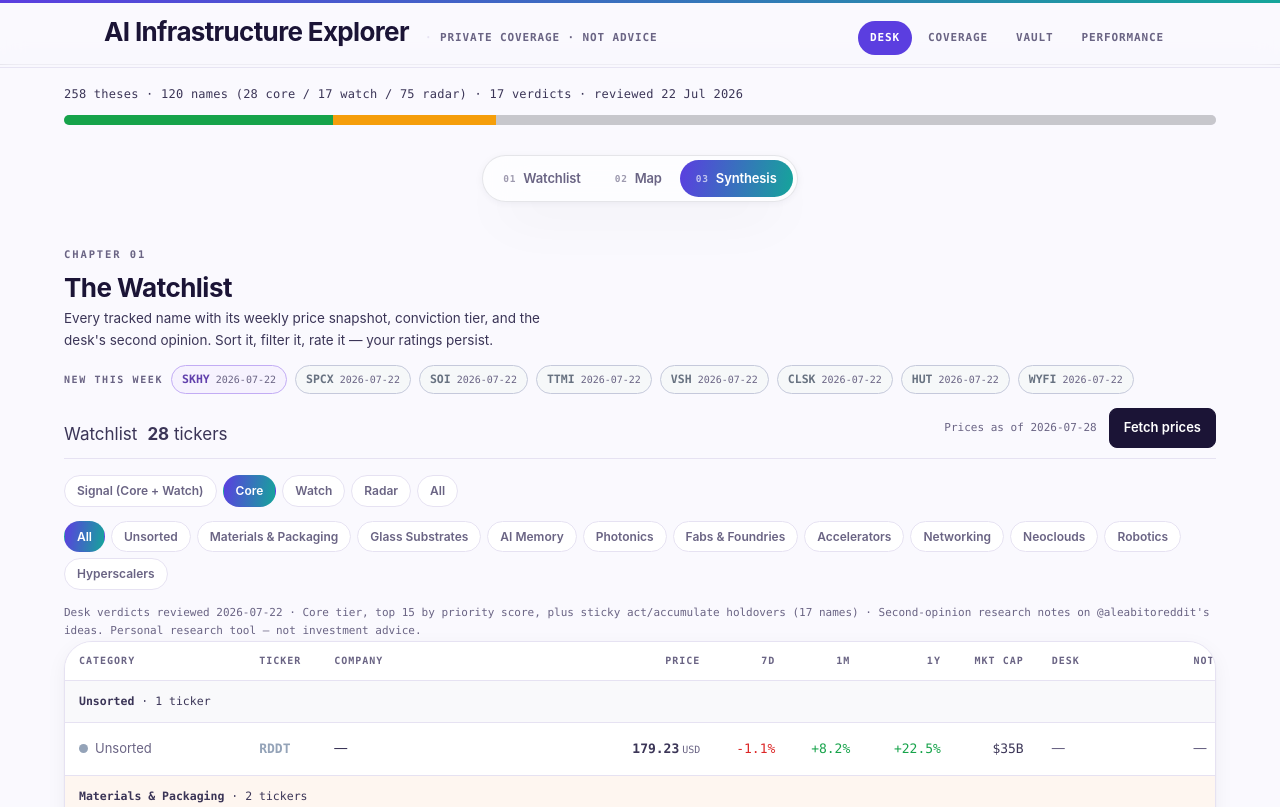
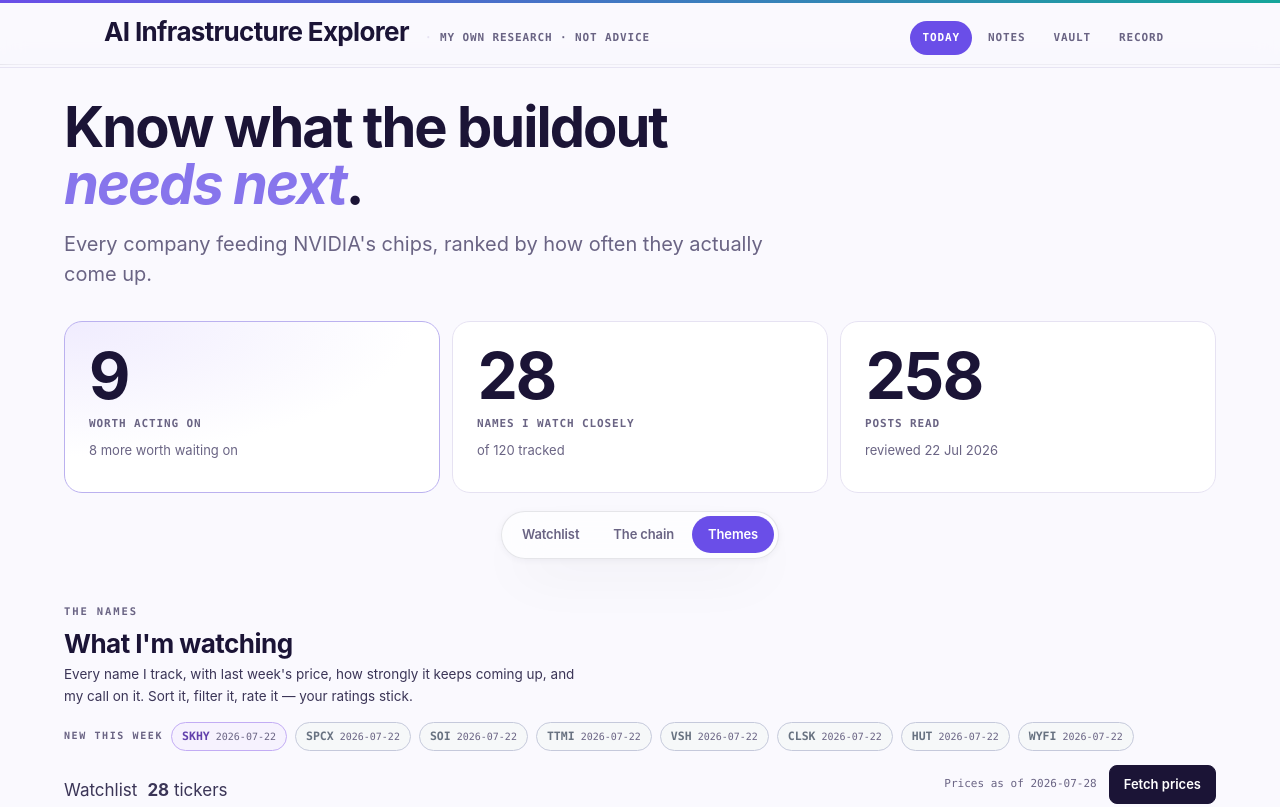
Before and after one commit to nainaii1/ai-infrastructure-explorer, a plain HTML site: page desk.html in a window 1280 px wide. Shown: the top 807 px of the page. Drawn offline with Linux system fonts and the light colour scheme.

Commit message:
feat: v9 desk hero — softer lavender, Aave-style opening, "Coverage" retired
Takes header direction 1 and softens the purple toward the aave.com
reference.

Palette — a lavender RAMP rather than one purple:
- --violet softened #5b3ee0 -> #6a4ee8 (still 5.43:1 on card).
- New --violet-soft #8775ec, DECORATIVE only (>=3.05:1 on every surface).
- Canvas is now a viewport-anchored lavender gradient, #fbfaff -> #eeeafc.
  The bottom stop is as deep as it can go while --violet, --teal and
  --muted all still clear AA against it (4.60 / 4.58 / 4.73).

The softness comes from atmosphere, not from pale text. A washed-out purple
cannot carry copy — Phantom's own #ab9ff2 measures 2.34:1 on white — so
display type stays near-black and the lavender does the gradient, the icons
and one italic phrase, exactly as the reference does.

Desk header:
- The mono status strip ("258 theses · 120 names (28 core / 17 watch /
  75 radar) · 17 verdicts") is gone. It opened the page with metadata
  instead of a message.
- The green/amber/grey tier bar is gone too: nothing on screen said what it
  measured, and its three colours were hardcoded old-palette hexes.
- Replaced by a claim ("Know what the buildout *needs next*.", one lavender
  italic phrase), a plain sub-line, and three stat blocks: 9 worth acting
  on / 28 names watched closely / 258 posts read. All read live from
  AIE_DATA and cross-checked against ingest/store.
- Capsule nav loses the 01/02/03 markers; "Synthesis" -> "Themes",
  "Map" -> "The chain". Chapter heads rewritten in plain English.
- Capsule pill is solid violet, not the brand gradient (white on the
  gradient's teal end is 3.05:1 and fails AA).

Nav labels: Desk/Coverage/Vault/Performance -> Today/Notes/Vault/Record.
The page id stays "coverage", so every renderNav() call site and anchor
keeps working. Masthead kicker "Private Coverage · Not Advice" ->
"My own research · Not advice".

Verified: no console errors; the JS-measured capsule pill still tracks its
active link (90px/90px); watchlist 38 rows, 12 map bands, 45 tiles and 10
digests all still render; no horizontal overflow; 34 contrast pairs pass;
306 ingest tests pass.

Co-Authored-By: Claude Opus 5 <noreply@anthropic.com>

```diff
--- a/desk.html
+++ b/desk.html
@@ -51,29 +51,44 @@
     }
 
     /* ============================================================
-       Desk strip — compact live-count line + tier split bar.
+       Desk hero (v9) — a claim, one plain line, then big numbers.
+       Replaces the old mono status strip + unlabelled tier bar, which
+       opened the page with metadata instead of a message.
        ============================================================ */
-    .desk-strip { padding: 18px 0 6px; }
-    .ds-line {
-      font-family: var(--mono);
-      font-size: 12px;
-      letter-spacing: 0.02em;
-      color: var(--text);
-      margin-bottom: 10px;
-      font-variant-numeric: tabular-nums;
-    }
-
-
-    /* Conviction barbell: one bar, three segments (core/watch/radar). */
-    .hero-barbell { margin-bottom: 14px; }
-    .hb-bar {
-      display: flex;
-      height: 10px;
-      border-radius: 999px;
-      overflow: hidden;
-      background: var(--border);
-    }
-    .hb-seg { transition: flex-grow 600ms var(--spring); }
+    .desk-hero { padding: var(--s-6) 0 var(--s-2); }
+    .dh-claim {
+      margin: 0;
+      max-width: 17ch;
+      font-family: var(--display);
+      font-size: clamp(34px, 5.2vw, 56px);
+      font-weight: 700;
+      letter-spacing: -0.035em;
+      line-height: 1.02;
+      color: var(--ink);
+    }
+    /* One lavender italic phrase, the way aave.com sets "Trusted by Default".
+       --violet-soft is 3.08:1, below the 4.5 body-text floor — legal HERE and
+       only here because this is large text (>=24px bold), whose floor is 3:1.
+       Never use it at body size. */
+    .dh-claim em {
+      font-style: italic;
+      font-weight: 700;
+      color: var(--violet-soft);
+    }
+    .dh-sub {
+      margin: var(--s-4) 0 0;
+      max-width: 56ch;
+      font-size: var(--fs-lg);
+      line-height: 1.5;
+      color: var(--muted);
+    }
+    .dh-stats { margin-top: var(--s-6); }
+
+    @media (max-width: 768px) {
+      .desk-hero { padding-top: var(--s-5); }
+      .dh-claim { max-width: none; }
+      .dh-sub { font-size: var(--fs-md); }
+    }
 
 
     /* ============================================================
@@ -113,7 +128,7 @@
       left: 0;
       height: calc(100% - 8px);
       border-radius: 999px;
-      background: var(--brand-grad);
+      background: var(--violet);
       transition: transform var(--dur) var(--spring), width var(--dur) var(--spring);
       will-change: transform, width;
       opacity: 0; /* shown once JS measures the active link */
@@ -127,7 +142,7 @@
       gap: 7px;
       padding: 8px 16px;
       border-radius: 999px;
-      font-size: 13px;
+      font-size: var(--fs-xs);
       font-weight: 600;
       letter-spacing: -0.01em;
       color: var(--muted);
@@ -135,19 +150,8 @@
       white-space: nowrap;
       transition: color var(--ease);
     }
-    .capsule-link .cl-index {
-      font-family: var(--mono);
-      font-size: 9.5px;
-      font-weight: 700;
-      letter-spacing: 0.08em;
-      opacity: 0.65;
-    }
     .capsule-link:hover { color: var(--ink); }
     .capsule-link.is-active { color: #fff; }
-    .capsule-link:focus-visible {
-      outline: 2px solid var(--muted);
-      outline-offset: 2px;
-    }
 
     /* ============================================================
        Chapters — always-visible sections in pedagogical order.
@@ -1162,12 +1166,14 @@
   <div id="topNav"></div>
 
   <div class="app">
-    <!-- Desk strip: one compact line of live counts + the tier split bar.
-         Rendered by renderDeskStrip() from AIE_DATA. No hero, no art —
-         this is an analysis tool; the nav wordmark is the only brand mark. -->
-    <header class="desk-strip">
-      <div class="ds-line" id="deskStripLine"></div>
-      <div class="hero-barbell" id="heroBarbell"></div>
+    <!-- Desk hero: a claim, one plain line, then the numbers that matter.
+         Counts are rendered by renderDeskHero() from AIE_DATA — nothing here
+         is hardcoded, so the panel can never drift from the store. -->
+    <header class="desk-hero">
+      <h1 class="dh-claim">Know what the buildout <em>needs next</em>.</h1>
+      <p class="dh-sub">Every company feeding NVIDIA's chips, ranked by how
+        often they actually come up.</p>
+      <div class="aie-stat-grid dh-stats" id="deskStats"></div>
     </header>
 
     <!-- Floating capsule nav — anchors so hash navigation works even
@@ -1175,9 +1181,9 @@
     <div class="capsule-wrap">
       <nav class="capsule-nav" id="capsuleNav" aria-label="Chapters">
         <span class="capsule-pill" id="capsulePill" aria-hidden="true"></span>
-        <a class="capsule-link" href="#chapter-watchlist" data-target="chapter-watchlist"><span class="cl-index">01</span>Watchlist</a>
-        <a class="capsule-link" href="#chapter-map" data-target="chapter-map"><span class="cl-index">02</span>Map</a>
-        <a class="capsule-link" href="#chapter-synthesis" data-target="chapter-synthesis"><span class="cl-index">03</span>Synthesis</a>
+        <a class="capsule-link" href="#chapter-watchlist" data-target="chapter-watchlist">Watchlist</a>
+        <a class="capsule-link" href="#chapter-map" data-target="chapter-map">The chain</a>
+        <a class="capsule-link" href="#chapter-synthesis" data-target="chapter-synthesis">Themes</a>
       </nav>
     </div>
 
@@ -1185,11 +1191,11 @@
       <!-- Chapter 01: The Watchlist. -->
       <section class="chapter" id="chapter-watchlist">
         <header class="chapter-head reveal">
-          <span class="chapter-eyebrow">Chapter 01</span>
-          <h2 class="chapter-title">The Watchlist</h2>
-          <p class="chapter-lede">Every tracked name with its weekly price snapshot,
-            conviction tier, and the desk's second opinion. Sort it, filter it,
-            rate it — your ratings persist.</p>
+          <span class="chapter-eyebrow">The names</span>
+          <h2 class="chapter-title">What I'm watching</h2>
+          <p class="chapter-lede">Every name I track, with last week's price, how
+            strongly it keeps coming up, and my call on it. Sort it, filter it, rate
+            it — your ratings stick.</p>
         </header>
         <div class="wl-section">
           <div class="wl-recent" id="wlRecent" hidden></div>
@@ -1237,11 +1243,11 @@
            by renderPipeline()/renderCrossSection() from AIE_DATA. -->
       <section class="chapter" id="chapter-map">
         <header class="chapter-head reveal">
-          <span class="chapter-eyebrow">Chapter 02</span>
-          <h2 class="chapter-title">The Map</h2>
-          <p class="chapter-lede">How a GPU gets made, and who gets paid along the way.
-            Trace the flow from raw supply to the demand hub — tap any layer to see
-            what to watch and who plays there.</p>
+          <span class="chapter-eyebrow">The chain</span>
+          <h2 class="chapter-title">How a GPU gets made</h2>
+          <p class="chapter-lede">And who gets paid along the way. Follow it from raw
+            supply up to the companies buying the compute. Tap any layer to see what
+            to watch and who plays there.</p>
         </header>
         <div class="map-section">
           <div class="map-header">
@@ -1294,11 +1300,11 @@
            expands to reveal the raw source theses behind it. -->
       <section class="chapter" id="chapter-synthesis">
         <header class="chapter-head reveal">
-          <span class="chapter-eyebrow">Chapter 03</span>
-          <h2 class="chapter-title">The Synthesis</h2>
-          <p class="chapter-lede">The Brain reads every thesis per theme and writes
-            one narrative digest — where the conviction is, what the key points are,
-            and the receipts behind each claim.</p>
+          <span class="chapter-eyebrow">The themes</span>
+          <h2 class="chapter-title">What each theme is saying</h2>
+          <p class="chapter-lede">Every post on a theme, read and boiled down to one
+            summary: where the conviction sits, the points that matter, and the
+            original posts behind each claim.</p>
         </header>
         <div class="th-header">
           <div class="wl-ledger">
@@ -1493,45 +1499,53 @@
          Prologue — signal chain counts, conviction barbell, and the
          latest captured thesis. All numbers read live from AIE_DATA.
          ---------------------------------------------------------- */
-      function renderDeskStrip() {
+      /* Desk hero counts. Three figures, each read live from AIE_DATA:
+         what to act on (the lead — it is the only one implying a decision),
+         how many names carry real conviction, and how much reading sits under
+         it all. The old mono status strip and the green/amber/grey bar are
+         gone: the bar never said what it measured, and its colours were
+         hardcoded old-palette hexes rather than tokens. */
+      function renderDeskHero() {
         if (!DATA) return;
+        var host = document.getElementById("deskStats");
+        if (!host) return;
+
         var tickers = DATA.tickers || [];
         var theses = DATA.theses || [];
         var tiers = { core: 0, watch: 0, radar: 0 };
         tickers.forEach(function (t) { tiers[tierOf(t)] = (tiers[tierOf(t)] || 0) + 1; });
-        var verdictCount = tickers.filter(function (t) { return t.verdict; }).length;
-
-        // One line of live counts — no hero, no animation.
-        var line = document.getElementById("deskStripLine");
-        if (line) {
-          var bits = [
-            theses.length + " theses",
-            tickers.length + " names (" + tiers.core + " core / " + tiers.watch + " watch / " + tiers.radar + " radar)",
-            verdictCount + " verdicts"
-          ];
-          var reviewedAt = DATA.desk && DATA.desk.meta && DATA.desk.meta.reviewedAt;
-          if (reviewedAt) bits.push("reviewed " + AIE.fmtDate(reviewedAt.slice(0, 10)));
-          line.textContent = bits.join(" \u00b7 ");
-        }
-
-        // Conviction split — Core / Watch / Radar as one thin bar.
-        var bb = document.getElementById("heroBarbell");
-        if (bb) {
-          bb.innerHTML = "";
-          var segs = [
-            { id: "core", color: "#16a34a" },
-            { id: "watch", color: "#f59e0b" },
-            { id: "radar", color: "#c7c7cc" }
-          ];
-          var bar = el("div", "hb-bar");
-          segs.forEach(function (sg) {
-            var seg = el("span", "hb-seg");
-            seg.style.flexGrow = String(tiers[sg.id] || 0);
-            seg.style.background = sg.color;
-            bar.appendChild(seg);
-          });
-          bb.appendChild(bar);
-        }
+
+        // "Worth acting on" = the desk says act or accumulate.
+        var verdicts = tickers.filter(function (t) { return t.verdict; });
+        var actionable = verdicts.filter(function (t) {
+          var st = t.verdict.stance;
+          return st === "act" || st === "accumulate";
+        }).length;
+        var waiting = verdicts.length - actionable;
+
+        var reviewedAt = DATA.desk && DATA.desk.meta && DATA.desk.meta.reviewedAt;
+        var reviewedNote = reviewedAt
+          ? "reviewed " + AIE.fmtDate(reviewedAt.slice(0, 10))
+          : null;
+
+        function stat(value, label, note, lead) {
+          var d = el("div", "aie-stat" + (lead ? " aie-stat--lead" : ""));
+          d.appendChild(el("span", "aie-stat-value", value));
+          d.appendChild(el("span", "aie-stat-label", label));
+          if (note) d.appendChild(el("span", "aie-stat-note", note));
+          return d;
+        }
+
+        host.innerHTML = "";
+        host.appendChild(stat(
+          String(actionable), "Worth acting on",
+          waiting ? waiting + " more worth waiting on" : "nothing on the fence",
+          true));
+        host.appendChild(stat(
+          String(tiers.core), "Names I watch closely",
+          "of " + tickers.length + " tracked"));
+        host.appendChild(stat(
+          String(theses.length), "Posts read", reviewedNote));
       }
 
       /* Colophon freshness stamps — data version, prices as-of, desk review. */
@@ -2784,7 +2798,7 @@
       AIE.seed();
       AIE.paintGradientBorder();
       AIE.renderNav("desk");
-      renderDeskStrip();
+      renderDeskHero();
       initMapViewToggle();
       renderMap();
       renderCards(null);
--- a/shared/common.js
+++ b/shared/common.js
@@ -224,11 +224,14 @@
      · page links. `activePage` is one of the page ids below; `mount` is an
      element or selector (default "#topNav"). No-op if the mount is absent.
      ======================================================================== */
+  // v9 labels. "Coverage" is retired — it read as trade jargon and said
+  // nothing about what the page holds. The page id stays "coverage" so every
+  // renderNav("coverage") call site and #anchor keeps working.
   var NAV_PAGES = [
-    { page: "desk",        label: "Desk",        href: "desk.html" },
-    { page: "coverage",    label: "Coverage",    href: "index.html" },
-    { page: "vault",       label: "Vault",       href: "vault.html" },
-    { page: "performance", label: "Performance", href: "performance.html", disabled: true }
+    { page: "desk",        label: "Today",  href: "desk.html" },
+    { page: "coverage",    label: "Notes",  href: "index.html" },
+    { page: "vault",       label: "Vault",  href: "vault.html" },
+    { page: "performance", label: "Record", href: "performance.html", disabled: true }
   ];
 
   // Performance is nav-live as soon as there is ANY stamped call (operator
@@ -254,7 +257,7 @@
     wordmark.setAttribute("href", "desk.html");
     inner.appendChild(wordmark);
 
-    inner.appendChild(mk("span", "aie-label aie-kicker", "Private Coverage · Not Advice"));
+    inner.appendChild(mk("span", "aie-label aie-kicker", "My own research · Not advice"));
     inner.appendChild(mk("span", "aie-nav-spacer"));
 
     var links = mk("div", "aie-nav-links");
--- a/shared/theme.css
+++ b/shared/theme.css
@@ -50,10 +50,25 @@
   --stage:    #0e0a1c;
   --stage-hi: #191330;
 
-  /* --- Brand: violet primary + teal secondary --------------------------- */
-  --violet:      #5b3ee0;  /* primary accent, links, key numbers — 6.5:1 on card */
+  /* --- Brand: soft lavender primary + teal secondary --------------------
+     A LAVENDER RAMP, not one purple. The reference sites get their softness
+     from atmosphere (gradient canvas, tinted icons) while keeping display
+     type near-black — a pale purple used for text is illegible: Phantom's
+     own #ab9ff2 measures 2.34:1 on white. So:
+       --violet       text-safe accent (links, small labels, active fills)
+       --violet-soft  DECORATIVE only — icons, bar fills, large display
+                      accents. 3.06:1: never put small text in it.
+       --violet-wash  tints and section washes                              */
+  --violet:      #6a4ee8;  /* softened from #5b3ee0 — still 5.43:1 on card */
   --violet-hi:   #7c5cf0;  /* hover / gradient end — 4.5:1 on card */
-  --violet-wash: #efeafe;  /* tinted fills, section washes */
+  --violet-soft: #8775ec;  /* decorative lavender — ≥3.05:1 on every surface */
+  --violet-wash: #f0ecfe;  /* tinted fills, section washes */
+
+  /* Canvas gradient stops (viewport-anchored on body, Aave-style). The lower
+     lower stop is as deep as it can go while --violet, --teal and --muted all
+     still clear AA against it (4.60 / 4.58 / 4.73). */
+  --canvas-top: #fbfaff;
+  --canvas-bot: #eeeafc;
   --teal:        #0f776f;  /* secondary accent WHEN IT CARRIES TEXT — ≥4.6:1 on
                               every surface it can land on, incl. both washes */
   --teal-ui:     #15a59a;  /* secondary for fills/marks only — 3.1:1, never text */
@@ -160,7 +175,12 @@ html { scroll-behavior: smooth; }
 /* Editorial base. Pages may override font-family on data-dense containers. */
 body {
   margin: 0;
+  /* Solid first as the fallback, then the soft lavender wash. Anchored to the
+     viewport so a long page never drifts past the measured bottom stop. */
   background: var(--bg);
+  background-image: linear-gradient(
+    180deg, var(--canvas-top) 0%, var(--bg) 40%, var(--canvas-bot) 100%);
+  background-attachment: fixed;
   color: var(--text);
   font-family: var(--display);
   font-size: var(--fs-md);
@@ -263,16 +283,23 @@ body {
   /* Numbers must not reflow as they change — tabular figures. */
   font-variant-numeric: tabular-nums;
 }
-/* The lead figure on a page. Deliberately SOLID violet, not gradient text:
-   a violet->teal gradient runs from 6.5:1 down to 3.05:1 against white, so
-   part of every gradient headline would fail AA. --violet is 6.54:1 flat. */
-.aie-stat--lead .aie-stat-value { color: var(--violet); }
+/* Stat VALUES stay near-black, as on the reference sites — the lavender does
+   atmosphere (tint, icon), not legibility work. NO gradient text: the brand
+   gradient runs 6.5:1 -> 3.05:1 on white, so it fails AA partway along. */
 .aie-stat--lead {
-  border-color: color-mix(in srgb, var(--violet) 28%, var(--border));
+  border-color: color-mix(in srgb, var(--violet-soft) 45%, var(--border));
   background:
-    radial-gradient(ellipse 120% 100% at 0% 0%, var(--violet-wash), transparent 70%),
+    radial-gradient(ellipse 130% 110% at 0% 0%, var(--violet-wash), transparent 72%),
     var(--card);
 }
+/* Small lavender glyph above the figure (Aave's stat-card mark). */
+.aie-stat-icon {
+  width: 22px; height: 22px;
+  color: var(--violet-soft);
+  margin-bottom: var(--s-1);
+}
+.aie-stat-icon svg { width: 100%; height: 100%; display: block; }
+.aie-stat--lead .aie-stat-icon { color: var(--violet); }
 .aie-stat-label {
   font-family: var(--mono);
   font-size: var(--fs-2xs);
```
